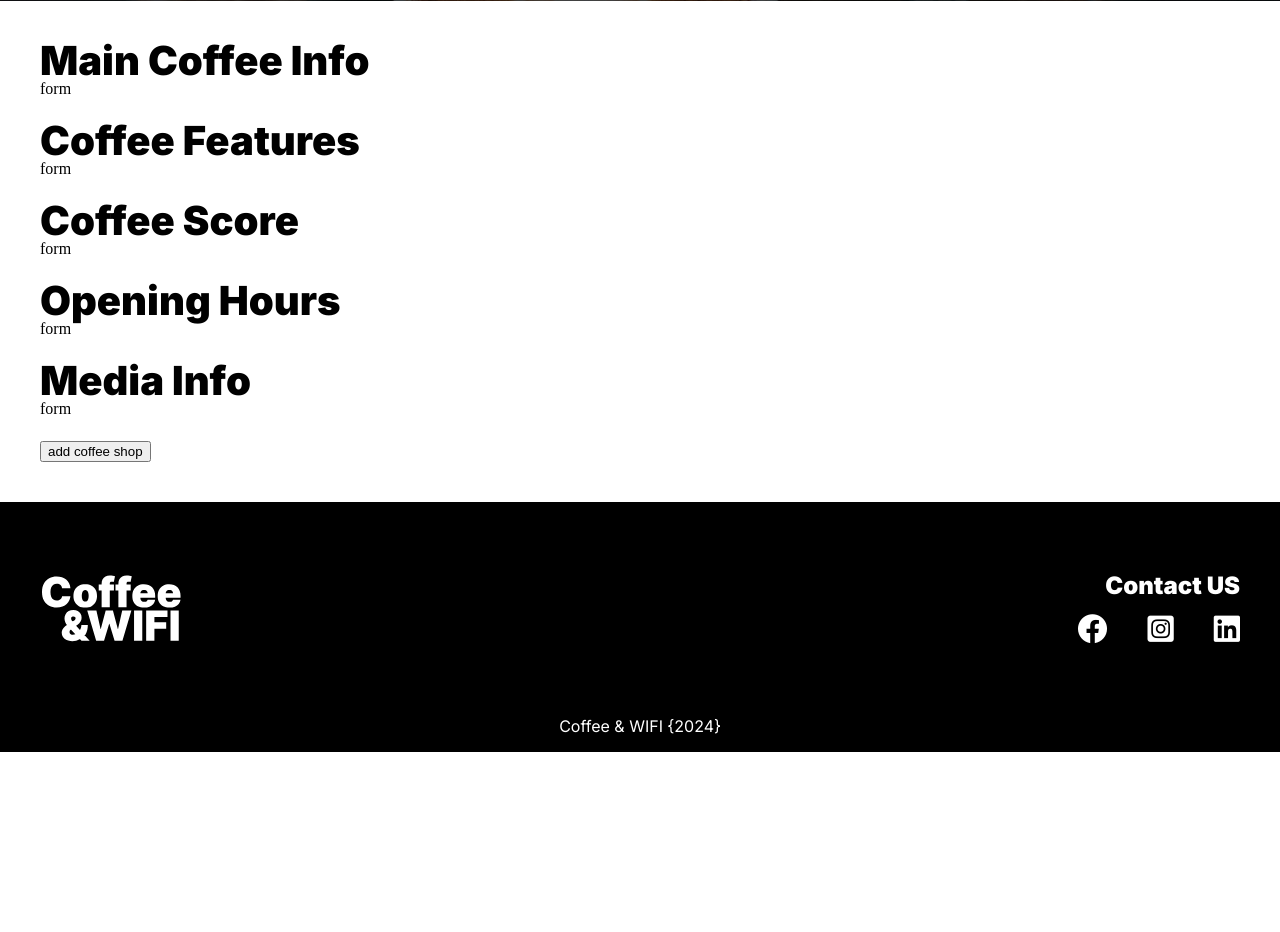
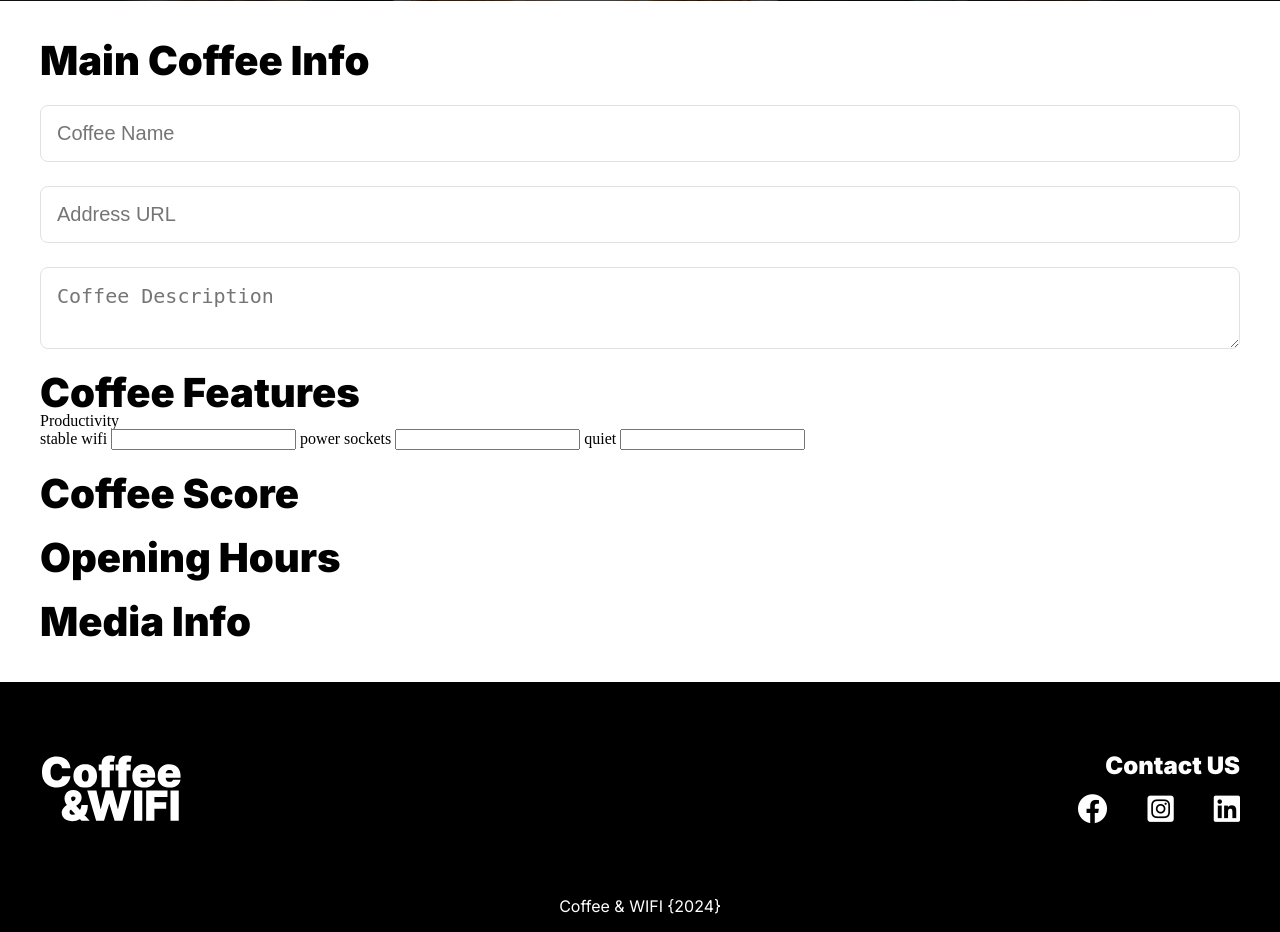
Before and after one commit to pedro092692/coffee_and_wife, a Flask app: template templates/add.html in a window 1280 px wide. Shown: the part 549-1481 px from the top of the page. Before the commit the page ends 1301 px from the top, so only its background shows below. Run offline with Flask 3, Linux system fonts and the light colour scheme; the template is opened without the code that fills it, so the values that code supplies are empty, except form fields; form fields are guessed from the names that the template uses; parts of the project's set-up code (start-up, migrations or seed data) failed here and were passed over; some libraries are stand-ins or nearby versions.

Commit message:
Start render form in add coffee template

```diff
--- a/main.py
+++ b/main.py
@@ -3,6 +3,7 @@ from flask_wtf.csrf import CSRFProtect
 from database import Database
 from dotenv import load_dotenv
 from flask_security import login_required
+from forms.add_coffee_shop import AddCoffeeShop
 import os
 
 # todo import data base
@@ -48,15 +49,15 @@ def register():
 
 @app.route('/coffee/<slug>')
 def show_coffee(slug):
-
+    form = a
     return render_template('coffee.html')
 
 
 @app.route('/add')
 @login_required
 def add_coffee():
-
-    return render_template('add.html')
+    form = AddCoffeeShop()
+    return render_template('add.html', form=form)
 
 
 @app.errorhandler(404)
--- a/static/css/add-coffee.css
+++ b/static/css/add-coffee.css
@@ -11,3 +11,18 @@
     font-weight: 900;
     text-transform: capitalize;
 }
+
+.main .main-info{
+    display: flex;
+    flex-direction: column;
+    gap: 24px;
+}
+
+.main .form-input{
+    padding: 16px 16px;
+    font-size: 20px;
+    font-weight: 300;
+    color: #C0C0C0;
+    border: 1px solid #E1E1E1;
+    border-radius: 8px;
+}
--- a/templates/add_coffee/content.html
+++ b/templates/add_coffee/content.html
@@ -1,37 +1,30 @@
-<section class="main">
+<section>
+    <form action="" class="main">
+        {{ form.csrf_token }}
         <div class="main-info">
             <h2>main coffee info</h2>
-        <form action="">
-            form
-        </form>
+            {{ form.name(placeholder='Coffee Name', class='form-input') }}
+            {{ form.map_url(placeholder='Address URL', class='form-input') }}
+            {{ form.description(placeholder='Coffee Description', class='form-input') }}
         </div>
         <div class="coffee-features">
             <h2>Coffee Features</h2>
-        <form action="">
-            form
-        </form>
+            <p>Productivity</p>
+            stable wifi
+            {{ form.wifi }}
+            power sockets
+            {{ form.wifi }}
+            quiet
+            {{ form.wifi }}
         </div>
         <div class="coffee-score">
             <h2>Coffee score</h2>
-        <form action="">
-            form
-        </form>
         </div>
         <div class="coffee-open">
             <h2>Opening Hours</h2>
-        <form action="">
-            form
-        </form>
         </div>
         <div class="coffee-media">
             <h2>media info</h2>
-        <form action="">
-            form
+        </div>
     </form>
-    </div>
-    <div>
-        <button>
-            add coffee shop
-        </button>
-    </div>
 </section>
```
Also changed, not shown: forms/add_coffee_shop.py (+6 -5 lines). Lines whose indentation alone changed are shown as unchanged.
